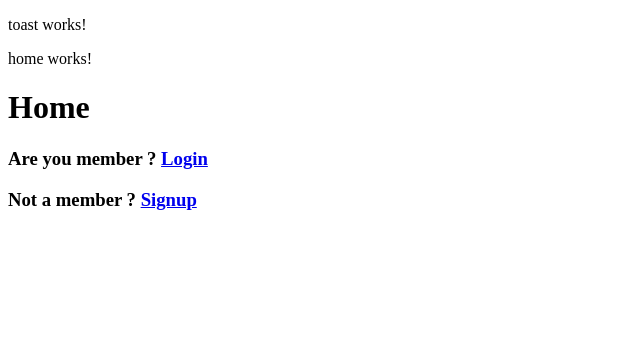
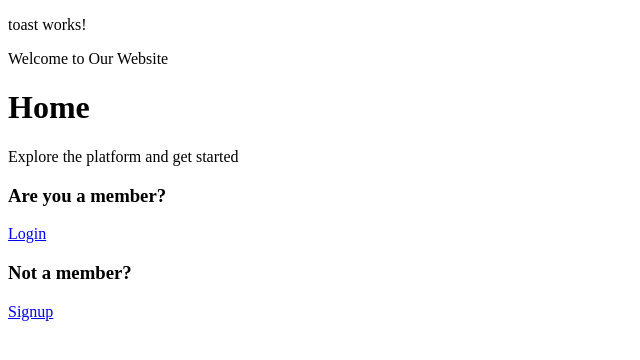
Before and after one commit to Sandy3pawar/task-management-frontend, an Angular app: page /home in a window 1280 px wide. Shown: the top 360 px of the page, without its empty margins (0-640 px from the left). Built offline with nearby package versions, Linux system fonts and the light colour scheme.

Commit message:
Update home.component.html

```diff
--- a/src/app/home/home.component.html
+++ b/src/app/home/home.component.html
@@ -1,10 +1,13 @@
-<p>home works!</p>
+<p class="hero-text">Welcome to Our Website</p>
 <div class="container">
-    <div class="row">
-        <div class="col-md-12">
-            <h1>Home</h1>
-            <h3>Are you member ? <a routerLink="/login">Login</a></h3>
-            <h3>Not a member ? <a routerLink="/register">Signup</a></h3>
+    <div class="content">
+        <h1 class="main-heading">Home</h1>
+        <p class="sub-heading">Explore the platform and get started</p>
+        <div class="cta-links">
+            <h3 class="cta-text">Are you a member?</h3>
+            <a routerLink="/login" class="cta-button login-button">Login</a>
+            <h3 class="cta-text">Not a member?</h3>
+            <a routerLink="/register" class="cta-button signup-button">Signup</a>
         </div>
     </div>
 </div>
```
